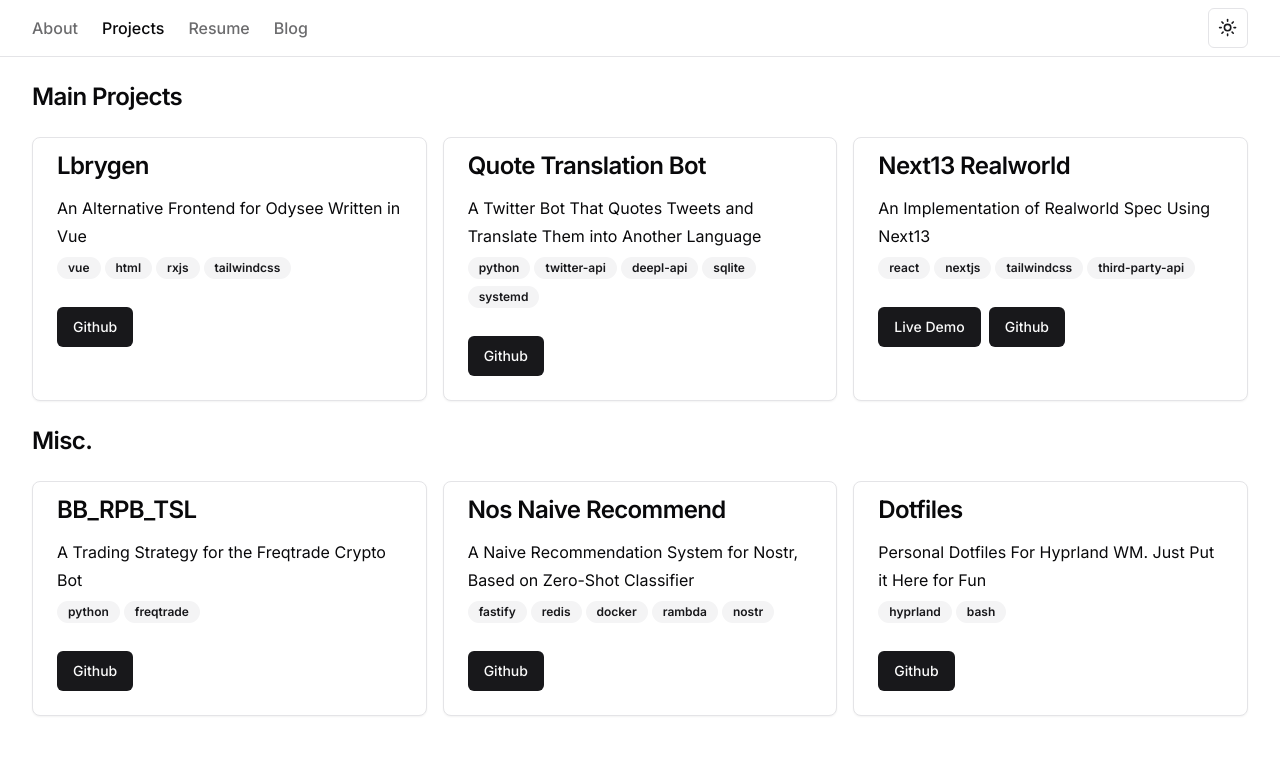
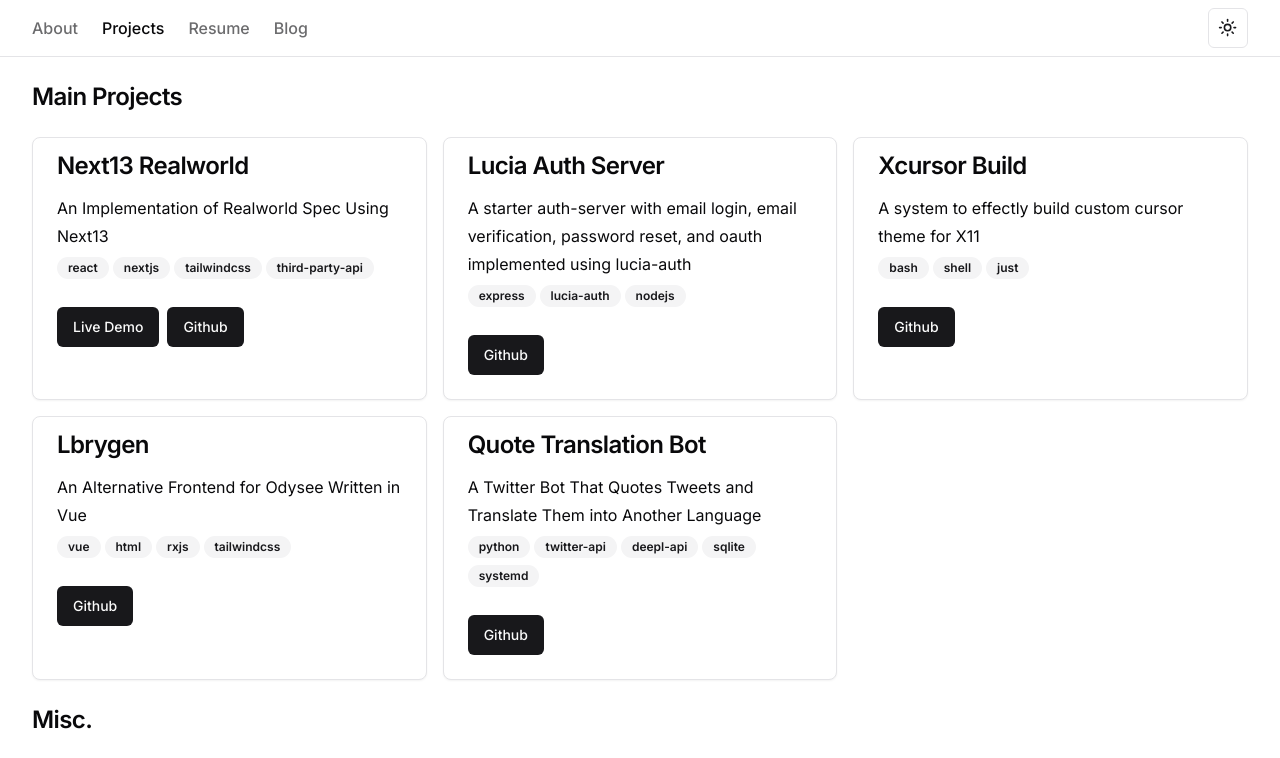
Before and after one commit to jilv220/portfolio, a Next.js app: page /projects in a window 1280 px wide. Shown: the top 758 px of the page. Built offline with nearby package versions, Linux system fonts and the light colour scheme.

Commit message:
update project

```diff
--- a/src/app/(default)/projects/page.tsx
+++ b/src/app/(default)/projects/page.tsx
@@ -14,6 +14,26 @@
       </Heading>
       <section className="flex flex-col gap-4 pt-6 md:grid md:grid-cols-3">
         <ProjectCard
+          title="Next13 Realworld"
+          description="An Implementation of Realworld Spec Using Next13"
+          tags={["react", "nextjs", "tailwindcss", "third-party-api"]}
+          link="https://github.com/jilv220/next13-realworld"
+          liveLink="https://next13-realworld.vercel.app/"
+        ></ProjectCard>
+        <ProjectCard
+          title="Lucia Auth Server"
+          description="A starter auth-server with email login, email verification, password reset,
+            and oauth implemented using lucia-auth"
+          tags={["express", "lucia-auth", "nodejs"]}
+          link="https://github.com/jilv220/lucia-auth-server"
+        ></ProjectCard>
+        <ProjectCard
+          title="Xcursor Build"
+          description="A system to effectly build custom cursor theme for X11"
+          tags={["bash", "shell", "just"]}
+          link="https://github.com/jilv220/xcursor-build"
+        ></ProjectCard>
+        <ProjectCard
           title="Lbrygen"
           description="An Alternative Frontend for Odysee Written in Vue"
           tags={["vue", "html", "rxjs", "tailwindcss"]}
@@ -24,13 +44,6 @@
           description="A Twitter Bot That Quotes Tweets and Translate Them into Another Language"
           tags={["python", "twitter-api", "deepl-api", "sqlite", "systemd"]}
           link="https://github.com/jilv220/quote_translation_bot"
-        ></ProjectCard>
-        <ProjectCard
-          title="Next13 Realworld"
-          description="An Implementation of Realworld Spec Using Next13"
-          tags={["react", "nextjs", "tailwindcss", "third-party-api"]}
-          link="https://github.com/jilv220/next13-realworld"
-          liveLink="https://next13-realworld.vercel.app/"
         ></ProjectCard>
       </section>
 
```
